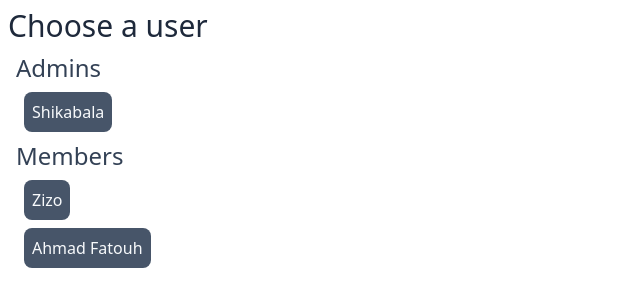
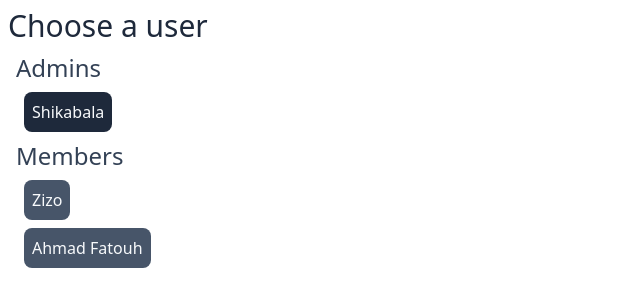
Before and after one commit to Yaamani/GISCON-DEV-Task, a React (Vite) app: page / in a window 1280 px wide. In both pictures the pointer is over the button "Shikabala". Shown: the top 306 px of the page, without its empty margins (0-640 px from the left). Built offline with nearby package versions, Linux system fonts and the light colour scheme; data requests are answered from the project's data file.

Commit message:
feat: add button:hover & button:disabled styling

```diff
--- a/src/index.css
+++ b/src/index.css
@@ -31,6 +31,14 @@
         @apply w-fit;
     }
 
+    button:hover {
+        @apply bg-slate-800;
+    }
+
+    button:disabled {
+        @apply bg-slate-400;
+    }
+
     select {
         /* @apply bg-slate-600; */
         /* @apply text-slate-50; */
```
